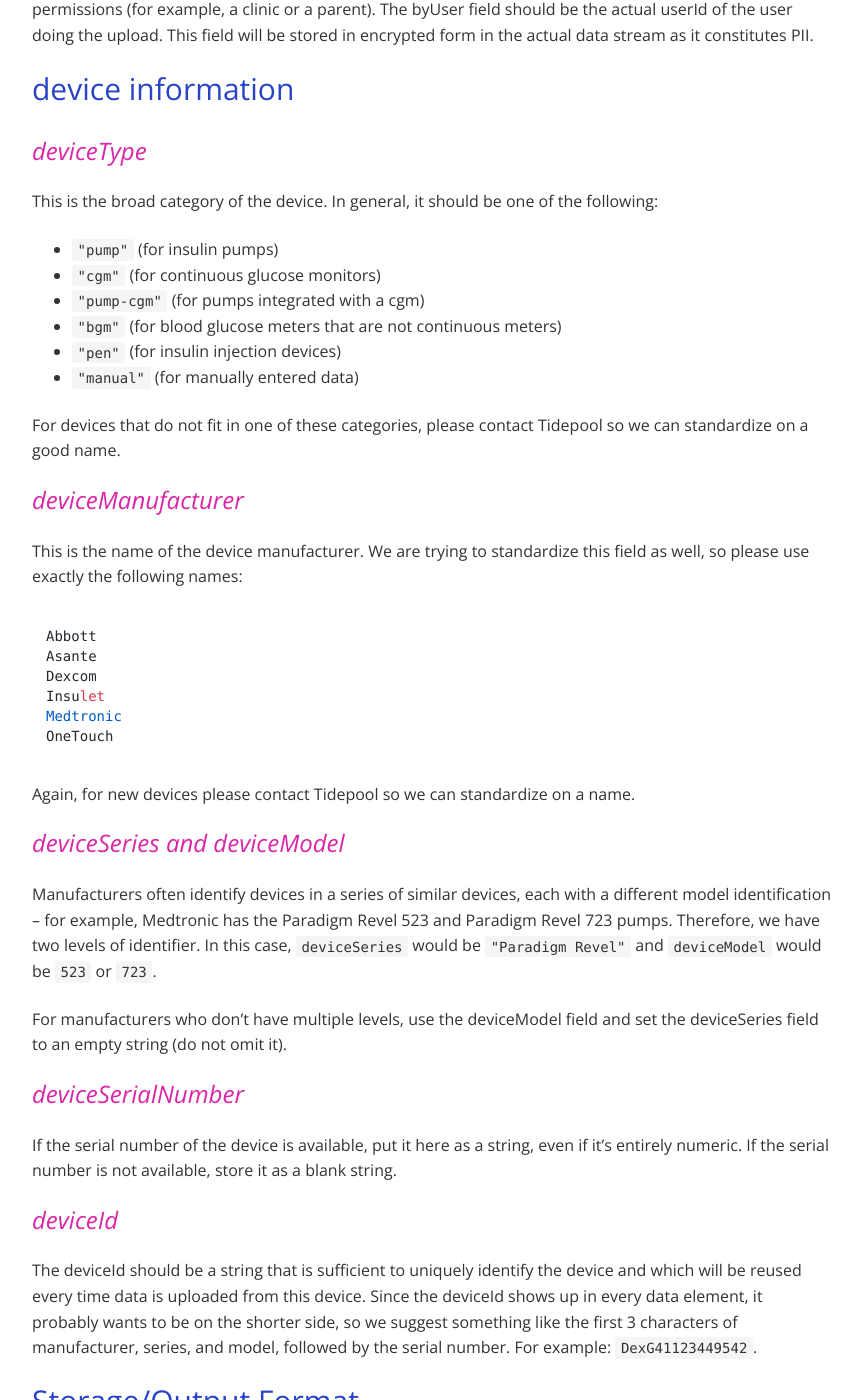
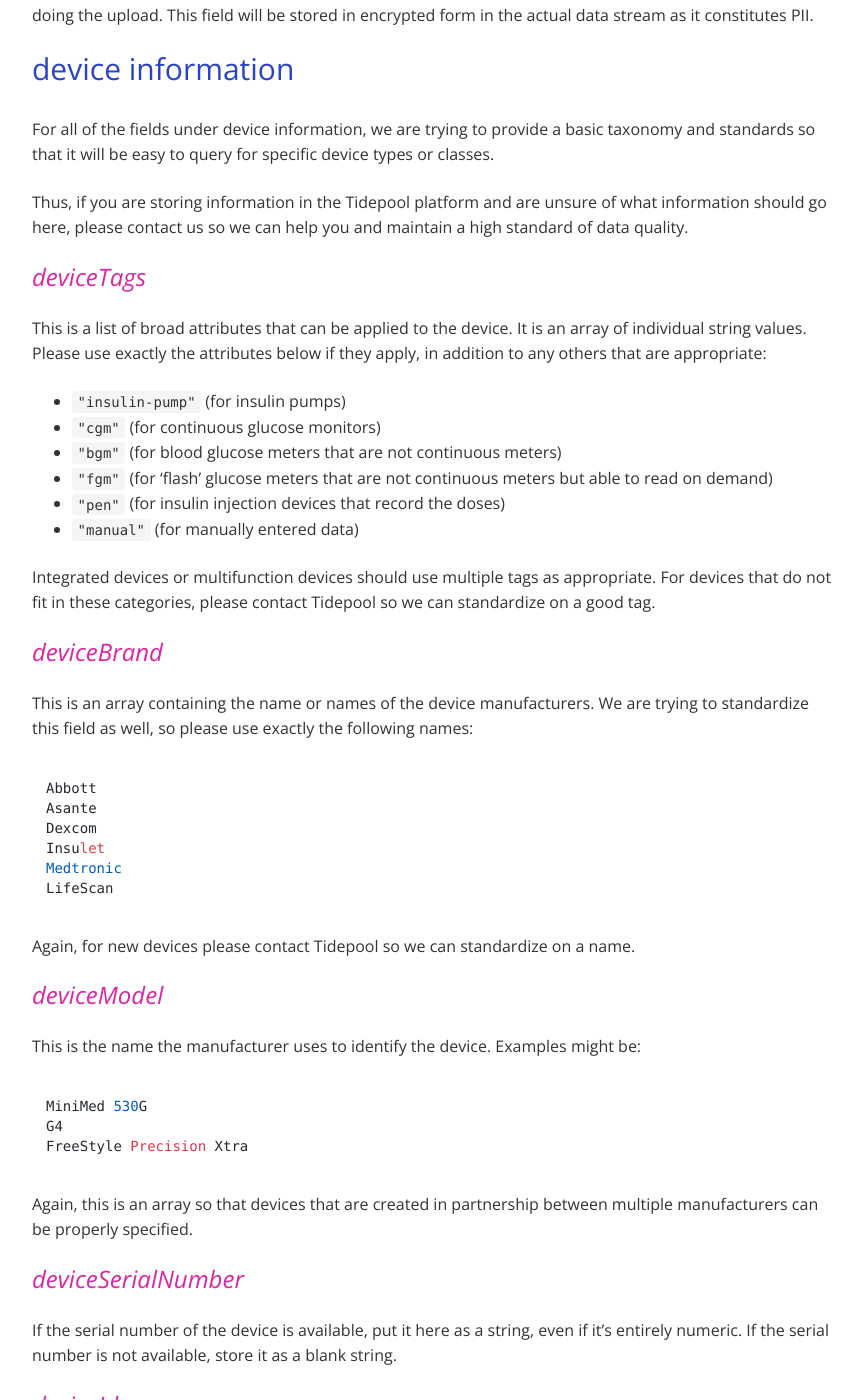
Before and after one commit to tidepool-org/tidepool-org.github.io, a Jekyll site: the page built from _docs/data-model/v1/upload.md, in a window 1280 px wide and 1400 px high, scrolled down 1728 px. Shown: the whole window, without its empty margins (208-1070 px from the left). Built offline with Jekyll 4.4.1, drawn with Linux system fonts in a browser that asks for light colours; nearby versions of some CDN libraries; some of the changed text lies outside the part shown.

Commit message:
Simplify device fields, use tag-style

```diff
--- a/_docs/data-model/v1/upload.md
+++ b/_docs/data-model/v1/upload.md
@@ -22,11 +22,10 @@ These events are point-in-time and look like
   "version": "version_of_uploader",
   "uploadId": "unique_id",
   "byUser": "userId_of_the_uploading user"
-  "deviceType": "type_of_device",
-  "deviceManufacturer": "name_of_manufacturer",
-  "deviceSeries": "mfr_device_series",
-  "deviceModel": "mfr_device_model_within_a_series",
-  "deviceSerialNumber": "serial_number"
+  "deviceTags": ["tags_relating_to_device_features"...],
+  "deviceManufacturers": ["name_of_manufacturer"...],
+  "deviceModel": "mfr_device_model",
+  "deviceSerialNumber": "serial_number",
   "deviceId": "see_common_fields",
   "createdTime": "see_common_fields",
   "modifiedTime": "see_common_fields"
@@ -61,43 +60,53 @@ The Tidepool platform supports the idea that a user other than the data owner ma
 
 ## device information
 
-### deviceType
-This is the broad category of the device. In general, it should be one of the following:
+For all of the fields under device information, we are trying to provide a basic taxonomy and standards so that it will be easy to query for specific device types or classes.
 
-* `"pump"` (for insulin pumps)
+Thus, if you are storing information in the Tidepool platform and are unsure of what information should go here, please contact us so we can help you and maintain a high standard of data quality.
+
+### deviceTags
+This is a list of broad attributes that can be applied to the device. It is an array of individual string values. Please use exactly the attributes below if they apply, in addition to any others that are appropriate:
+
+* `"insulin-pump"` (for insulin pumps)
 * `"cgm"` (for continuous glucose monitors)
-* `"pump-cgm"` (for pumps integrated with a cgm)
 * `"bgm"` (for blood glucose meters that are not continuous meters)
-* `"pen"` (for insulin injection devices)
+* `"fgm"` (for 'flash' glucose meters that are not continuous meters but able to read on demand)
+* `"pen"` (for insulin injection devices that record the doses)
 * `"manual"` (for manually entered data)
 
-For devices that do not fit in one of these categories, please contact Tidepool so we can standardize on a good name.
+Integrated devices or multifunction devices should use multiple tags as appropriate. For devices that do not fit in these categories, please contact Tidepool so we can standardize on a good tag.
 
-### deviceManufacturer
+### deviceBrand
 
-This is the name of the device manufacturer. We are trying to standardize this field as well, so please use exactly the following names:
+This is an array containing the name or names of the device manufacturers. We are trying to standardize this field as well, so please use exactly the following names:
 
     Abbott
     Asante
     Dexcom
     Insulet
     Medtronic
-    OneTouch
+    LifeScan
 
 Again, for new devices please contact Tidepool so we can standardize on a name.
 
-### deviceSeries and deviceModel
+### deviceModel
 
-Manufacturers often identify devices in a series of similar devices, each with a different model identification -- for example, Medtronic has the Paradigm Revel 523 and Paradigm Revel 723 pumps. Therefore, we have two levels of identifier. In this case, `deviceSeries` would be `"Paradigm Revel"` and `deviceModel` would be `523` or `723`.
+This is the name the manufacturer uses to identify the device. Examples might be:
 
-For manufacturers who don't have multiple levels, use the deviceModel field and set the deviceSeries field to an empty string (do not omit it).
+    MiniMed 530G
+    G4
+    FreeStyle Precision Xtra
+
+Again, this is an array so that devices that are created in partnership between multiple manufacturers can be properly specified.
 
 ### deviceSerialNumber
 
 If the serial number of the device is available, put it here as a string, even if it's entirely numeric. If the serial number is not available, store it as a blank string.
 
+
 ### deviceId
-The deviceId should be a string that is sufficient to uniquely identify the device and which will be reused every time data is uploaded from this device. Since the deviceId shows up in every data element, it probably wants to be on the shorter side, so we suggest something like the first 3 characters of manufacturer, series, and model, followed by the serial number. For example: `DexG41123449542`.
+
+The deviceId should be a string that is sufficient to uniquely identify the device and which will be reused every time data is uploaded from this device. Since the deviceId shows up in every data element, it probably wants to be on the shorter side, so we suggest something like the first few characters of the name of the device, followed by the serial number. For example: `DexG4-1123449542`.
 
 
 
```
